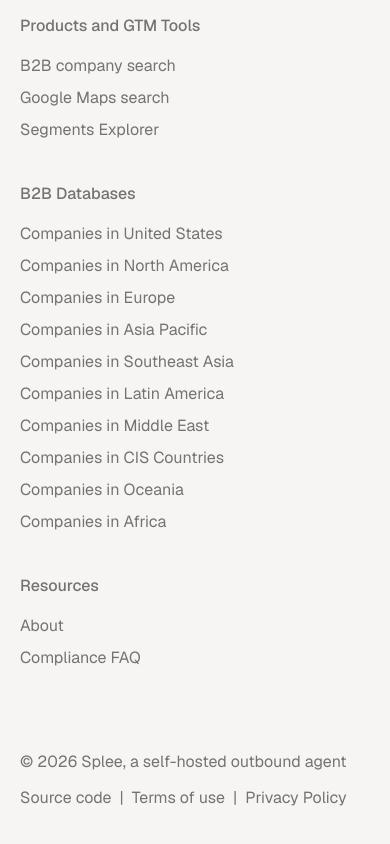
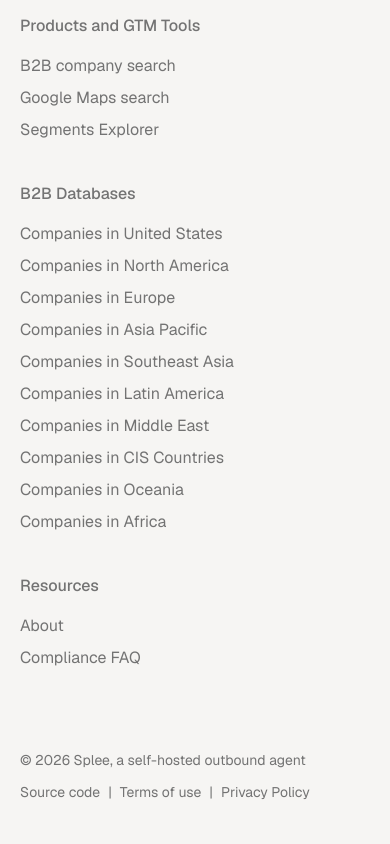
Before and after one commit to Iweisc/splee, a Next.js app in the folder frontend/: page / in a window 390 px wide. Shown: the part 6606-7450 px from the top of the page. Built offline with nearby package versions, Linux system fonts and the light colour scheme; no server answers.

Commit message:
fix: keep the footer's copyright and legal links on one line each and out from under the chat button (#115)

```diff
--- a/frontend/src/components/marketing/footer.tsx
+++ b/frontend/src/components/marketing/footer.tsx
@@ -36,14 +36,16 @@ function Column({ title, links, className, listClassName }: { title: string; lin
 export function Footer() {
   return (
     <footer className="border-t border-border">
-      <div className="mx-auto w-full max-w-[1240px] px-5 pt-[88px] pb-12 md:px-9">
+      {/* pb-24 keeps the last row above the support chat button, which is fixed 80px up from the bottom. */}
+      <div className="mx-auto w-full max-w-[1240px] px-5 pt-[88px] pb-24 md:px-9">
         <div className="grid grid-cols-1 gap-10 sm:grid-cols-2 lg:grid-cols-4 lg:gap-0">
           <Column title="Products and GTM Tools" links={tools} />
           {/* One column, so the list stays together when the footer stacks. It spreads over two columns on wide screens. */}
           <Column title="B2B Databases" links={regionLinks} className="lg:col-span-2" listClassName="lg:grid lg:grid-flow-col lg:grid-cols-2 lg:grid-rows-5" />
           <Column title="Resources" links={resources} />
         </div>
-        <div className="mt-20 flex flex-col justify-between gap-3 text-muted-foreground sm:flex-row">
+        {/* Each line needs about 330px at 16px. Smaller text on phones and stacking until md keep both on one line. */}
+        <div className="mt-20 flex flex-col justify-between gap-3 text-muted-foreground max-sm:text-sm md:flex-row">
           <p>© {new Date().getFullYear()} Splee, a self-hosted outbound agent</p>
           <p>
             <a href={SOURCE_URL} target="_blank" rel="noreferrer" className="hover:text-foreground">
```
